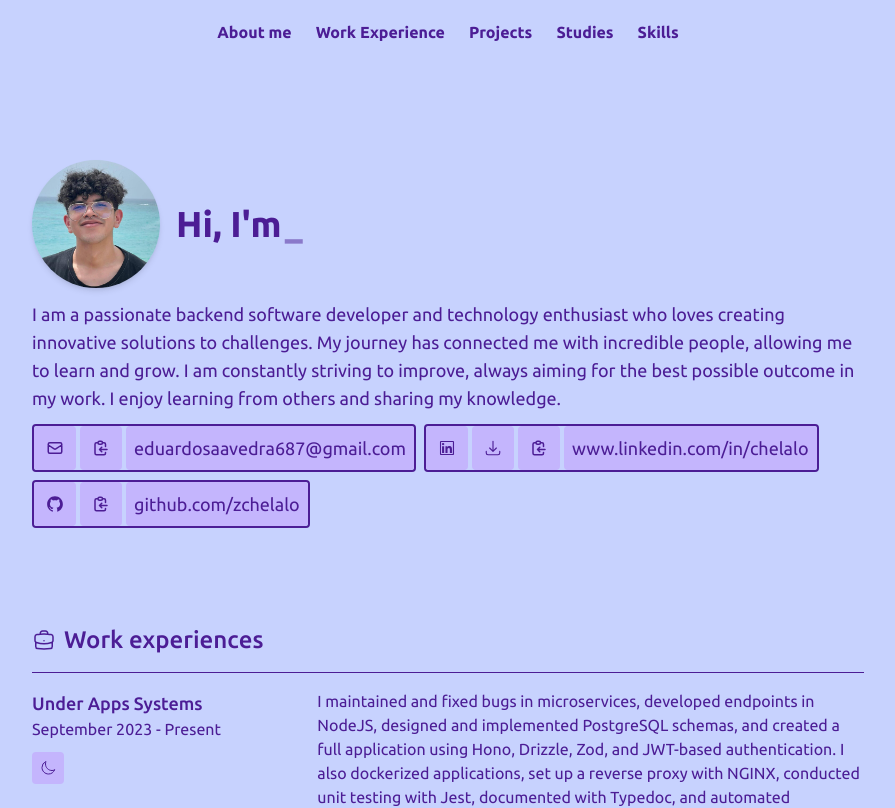
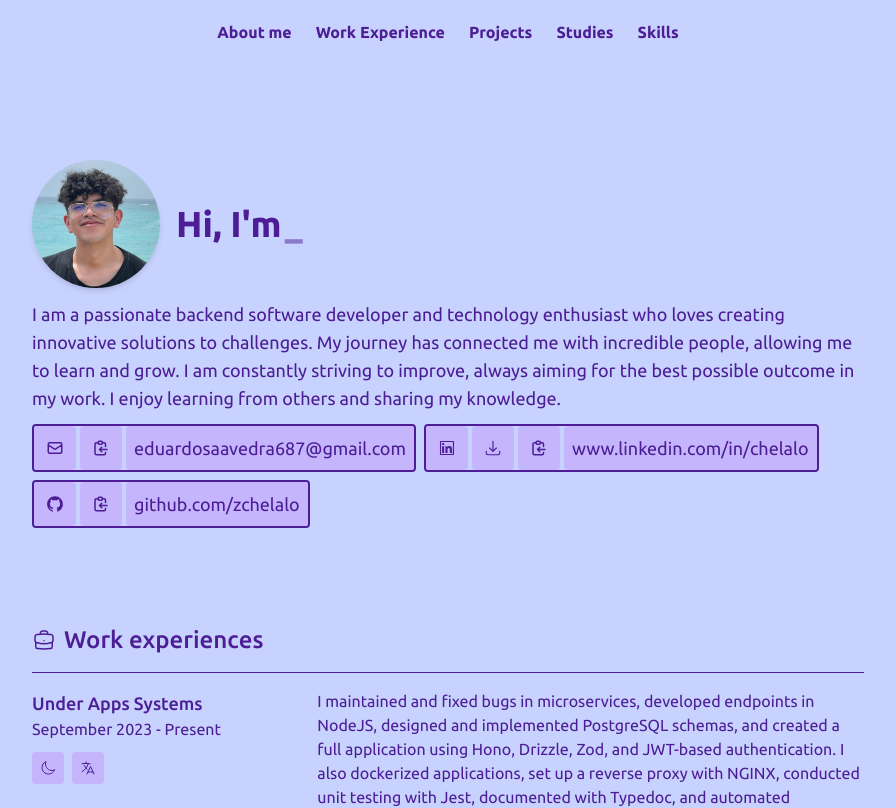
Before and after one commit to zchelalo/portfolio, a React (Vite) app: page / in a window 1280 px wide. Shown: the top 808 px of the page, without its empty margins (192-1087 px from the left). Built offline with nearby package versions, Linux system fonts and the light colour scheme.

Commit message:
add: language button to layout

```diff
--- a/src/components/Layout/index.tsx
+++ b/src/components/Layout/index.tsx
@@ -1,13 +1,17 @@
 import { useTheme } from '@/hooks/useTheme'
+import { useLanguage } from '@/hooks/useLanguage'
 
-import { Theme } from '@/constants'
+import { Language, Theme } from '@/constants'
 
 import { Toaster } from 'sonner'
 import { Button } from '@/components/Button'
 import { Header } from '@/components/Layout/components/Header'
 
-import { HiOutlineMoon } from 'react-icons/hi2'
-import { HiOutlineSun } from 'react-icons/hi2'
+import {
+  HiOutlineMoon,
+  HiOutlineSun,
+  HiOutlineLanguage
+} from 'react-icons/hi2'
 
 type LayoutProps = {
   children: React.ReactNode
@@ -15,6 +19,7 @@ type LayoutProps = {
 
 function Layout({ children }: LayoutProps) {
   const { theme, changeTheme } = useTheme()
+  const { language, changeLanguage } = useLanguage()
 
   return (
     <div className='bg-indigo-200 dark:bg-indigo-950 min-h-screen'>
@@ -30,6 +35,13 @@ function Layout({ children }: LayoutProps) {
           >
             {theme === 'light' ? <HiOutlineMoon /> : <HiOutlineSun />}
           </Button>
+          <Button
+            type='button'
+            onClick={() => changeLanguage(language === Language.EN ? Language.ES : Language.EN)}
+            className='ml-2'
+          >
+            <HiOutlineLanguage />
+          </Button>
         </div>
         <Toaster
           closeButton={true}
```
